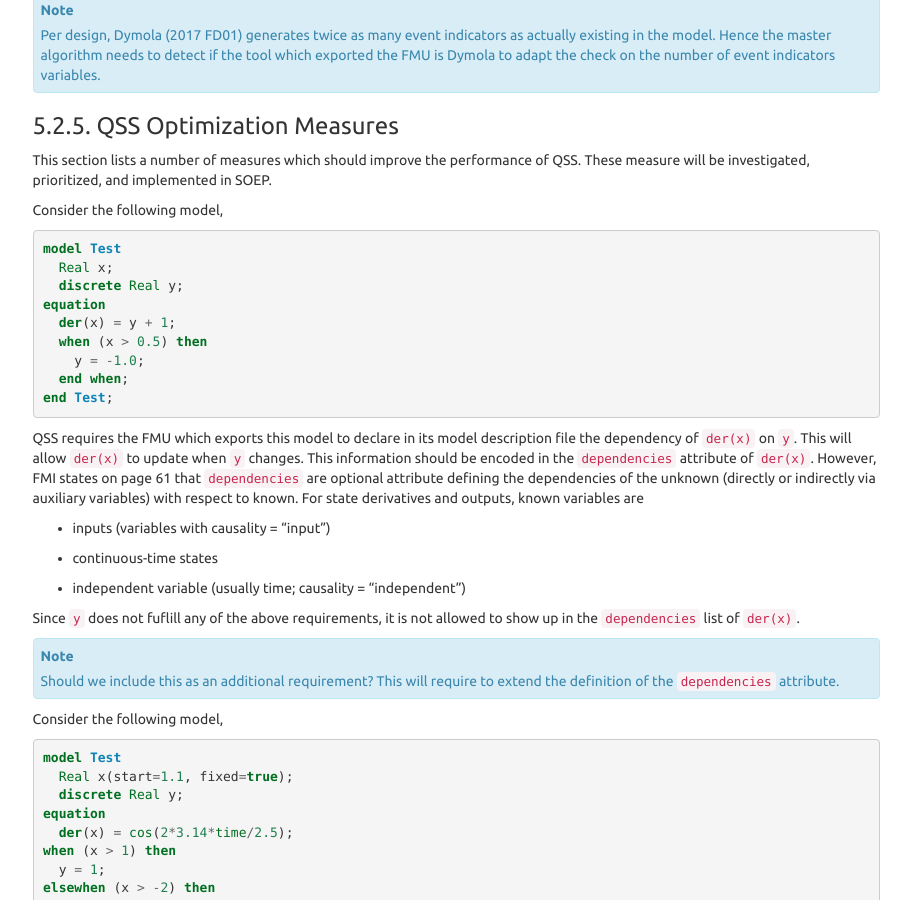
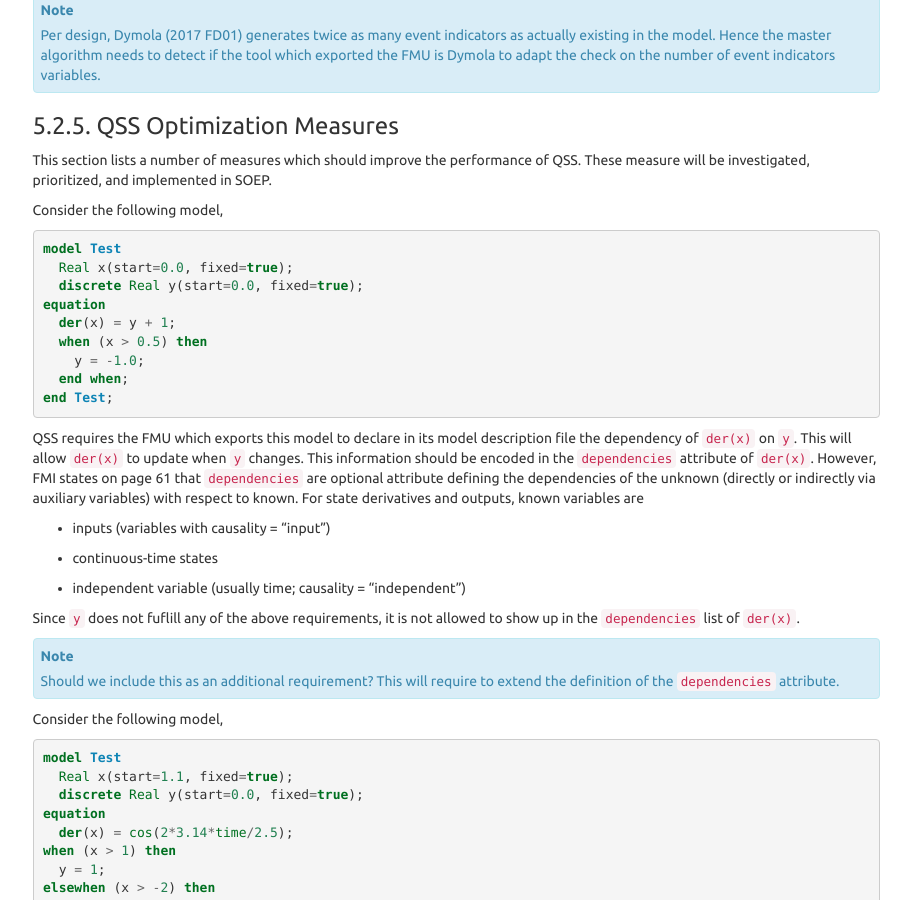
Before and after one commit to lbl-srg/soep, a Sphinx documentation site: the page built from doc-design/source/softwareArchitecture.rst, in a window 1280 px wide and 900 px high, scrolled down 13384 px. Shown: the whole window, without its empty margins (330-1241 px from the left). Built offline with Sphinx 7.4.7, drawn with Linux system fonts in a browser that asks for light colours; cross-references to code outside the pages are shown as plain code; some of the changed text lies outside the part shown.

Commit message:
Fixed Modelica syntax

```diff
--- a/doc-design/source/softwareArchitecture.rst
+++ b/doc-design/source/softwareArchitecture.rst
@@ -423,7 +423,7 @@ For example, consider
 
     model Test
       Real x(start=1.1, fixed=true);
-      discrete Real y;
+      discrete Real y(start=0.0, fixed=true);
     equation
       der(x) = cos(2*3.14*time/2.5);
       when (x > 1) then
@@ -501,8 +501,8 @@ Consider the following model,
 .. code-block:: modelica
 
   model Test
-    Real x;
-    discrete Real y;
+    Real x(start=0.0, fixed=true);
+    discrete Real y(start=0.0, fixed=true);
   equation
     der(x) = y + 1;
     when (x > 0.5) then
@@ -536,7 +536,7 @@ Consider the following model,
 
     model Test
       Real x(start=1.1, fixed=true);
-      discrete Real y;
+      discrete Real y(start=0.0, fixed=true);
     equation
       der(x) = cos(2*3.14*time/2.5);
     when (x > 1) then
@@ -562,9 +562,6 @@ which is dicated in the Modelica model by the priority of ``when``/``elsewhen``.
 This is required to trigger the computation of the "right" ``y`` when a state event happens.
 This could be done by requiring the index of the EventIndicators to be the order of the priority sequence.
 
-
-
-
 .. note::
 
   Needs to integrate the issue with ``time`` not being declared in the XML once Stuart figures whether that is needed or not?
```
